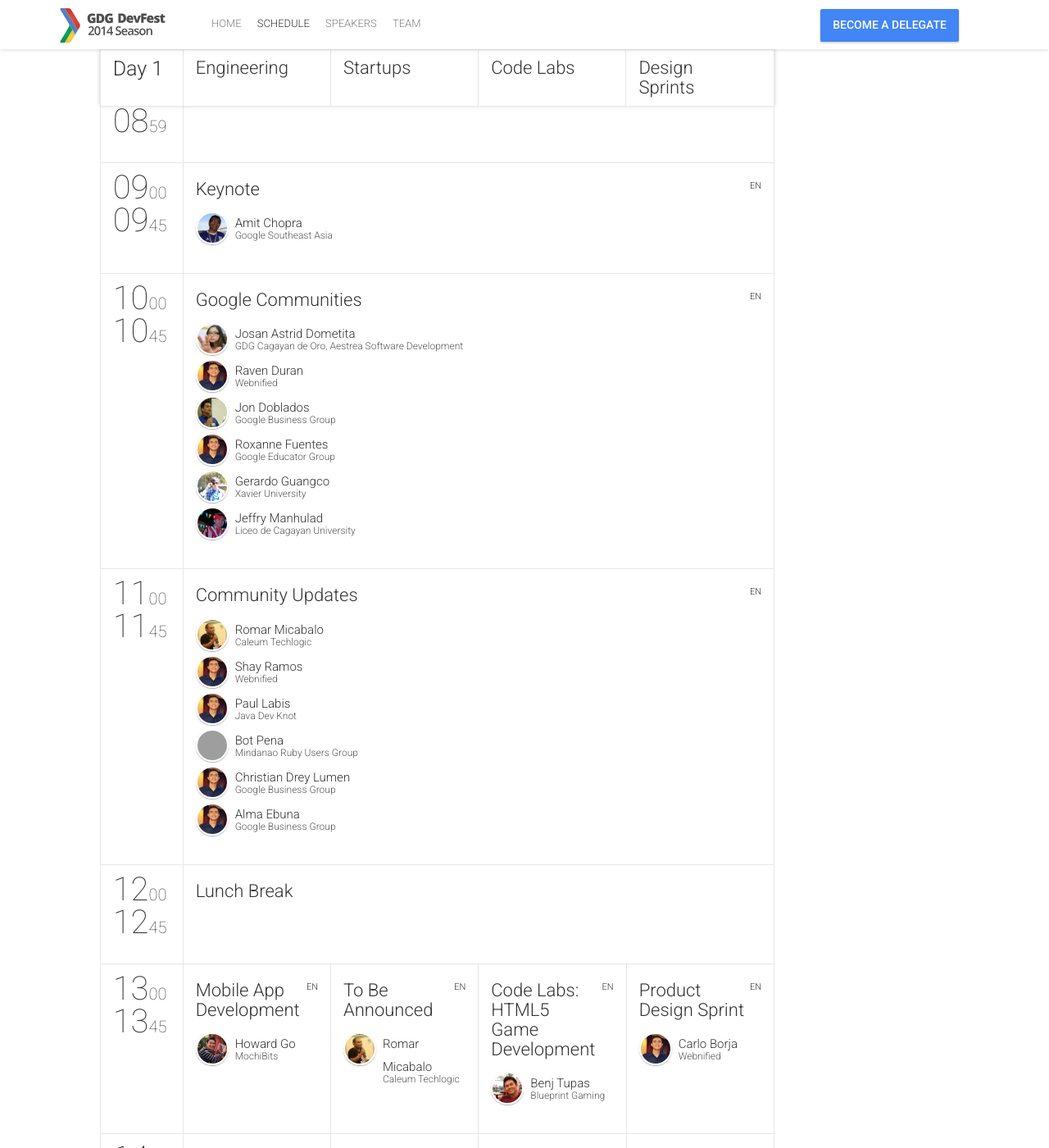
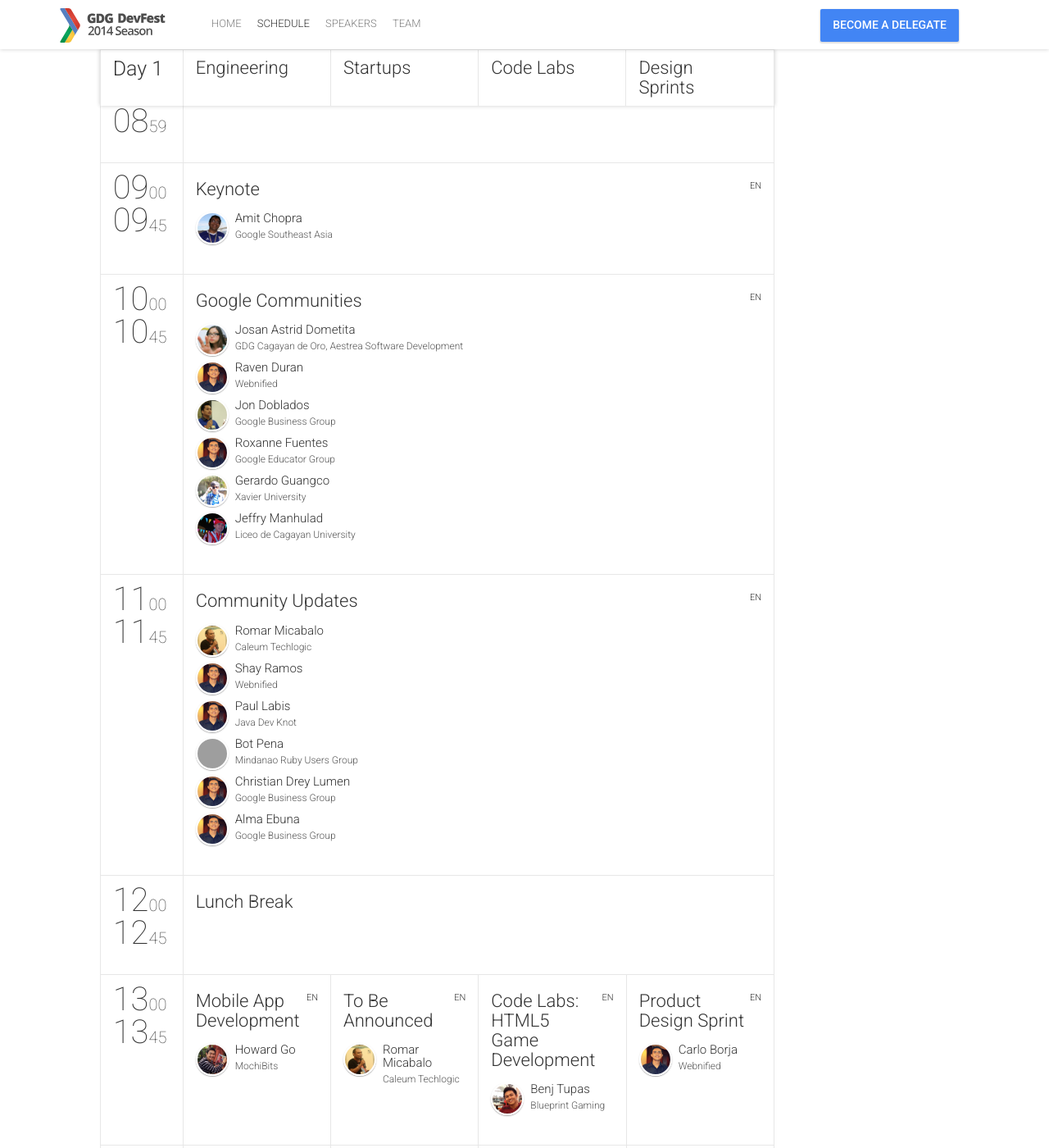
Before and after one commit to gdgcdo/devfestcdo, a Jekyll site: the page built from schedule.html, in a window 1280 px wide and 1400 px high, scrolled down 524 px. Shown: the whole window at 82% size. Built offline with Jekyll 4.4.1, drawn with Linux system fonts in a browser that asks for light colours; nearby versions of some CDN libraries; comment, search, counter and statistics services are not loaded; grey boxes are pictures that could not be loaded.

Commit message:
Updated schedule styling

```diff
--- a/_sass/partials/_schedule.scss
+++ b/_sass/partials/_schedule.scss
@@ -24,15 +24,15 @@
         box-shadow: 0 1px 0 rgba(0, 0, 0, .15), 0 1px 2px rgba(0, 0, 0, .2);
     }
     .speaker-name {
-        line-height: $speaker-image-size - 12;
+        line-height: 16px;
         margin-left: $speaker-image-size + 8;
     }
     .speaker-position {
         color: #555;
         display: block;
-        line-height: 1;
+        line-height: 16px;
         font-size: 12px;
-        margin-top: -5px;
+        margin-top: 4px;
     }
 }
 .schedule-table {
```
Also changed, not shown: css/main.min.css, 1 other file.
